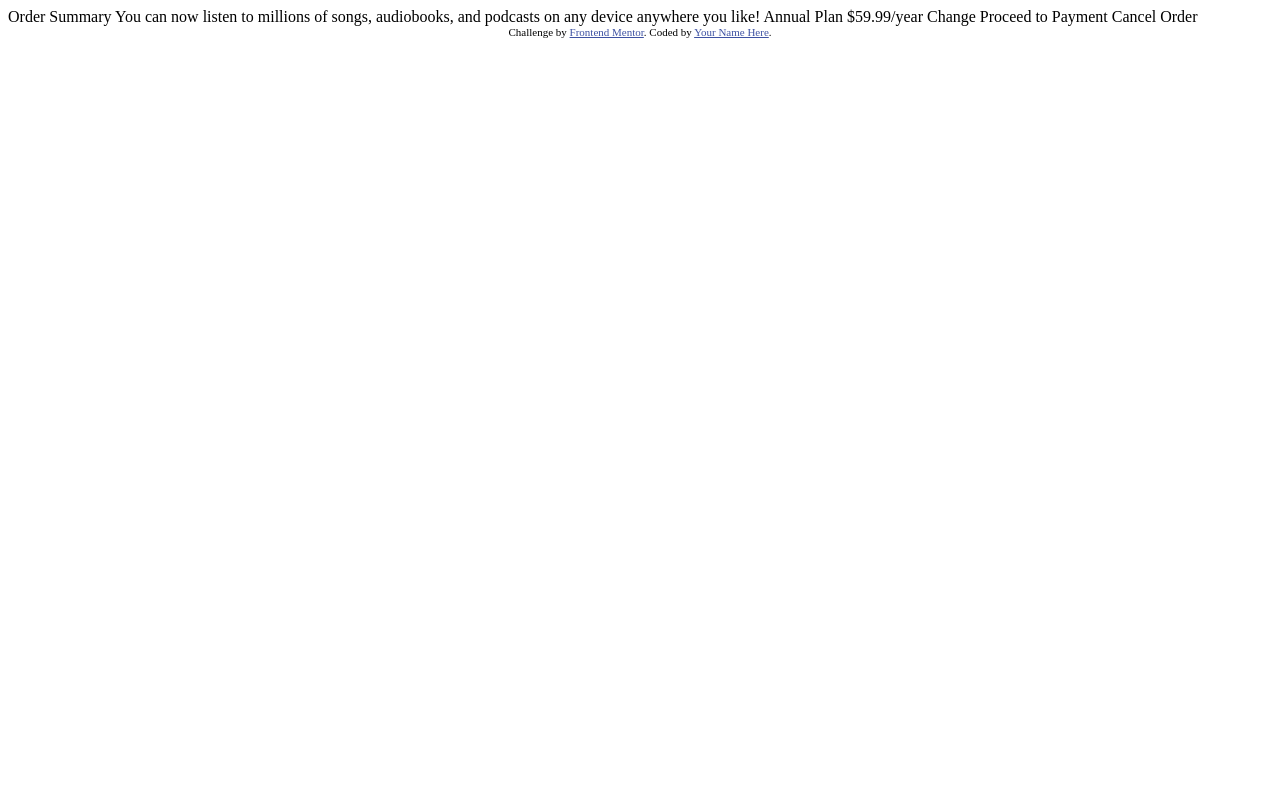
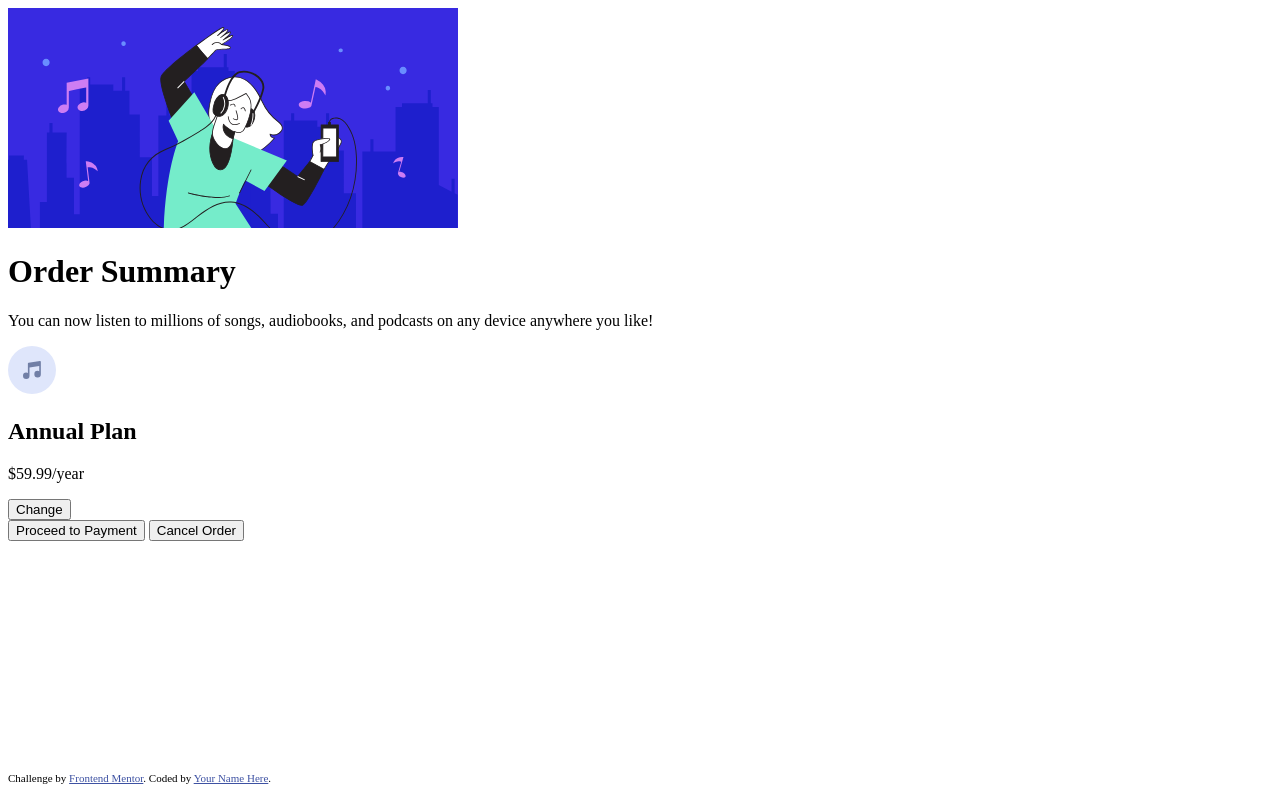
Before and after one commit to DeivissonLisboa/frontend-mentor-order-summary-component, a plain HTML site: page index.html in a window 1280 px wide. Drawn offline with Linux system fonts and the light colour scheme.

Commit message:
Create html tags

```diff
--- a/index.html
+++ b/index.html
@@ -20,6 +20,8 @@
       .attribution {
         font-size: 11px;
         text-align: center;
+        position: absolute;
+        bottom: 1rem;
       }
       .attribution a {
         color: hsl(228, 45%, 44%);
@@ -27,9 +29,32 @@
     </style>
   </head>
   <body>
-    Order Summary You can now listen to millions of songs, audiobooks, and
-    podcasts on any device anywhere you like! Annual Plan $59.99/year Change
-    Proceed to Payment Cancel Order
+    <header>
+      <img
+        src="./images/illustration-hero.svg"
+        alt="Illustration of a woman dancing"
+      />
+    </header>
+
+    <main>
+      <h1>Order Summary</h1>
+      <p>
+        You can now listen to millions of songs, audiobooks, and podcasts on any
+        device anywhere you like!
+      </p>
+
+      <div class="plan">
+        <img src="./images/icon-music.svg" alt="" />
+        <div>
+          <h2>Annual Plan</h2>
+          <p>$59.99/year</p>
+        </div>
+        <button>Change</button>
+      </div>
+
+      <button>Proceed to Payment</button>
+      <button>Cancel Order</button>
+    </main>
 
     <div class="attribution">
       Challenge by
```
